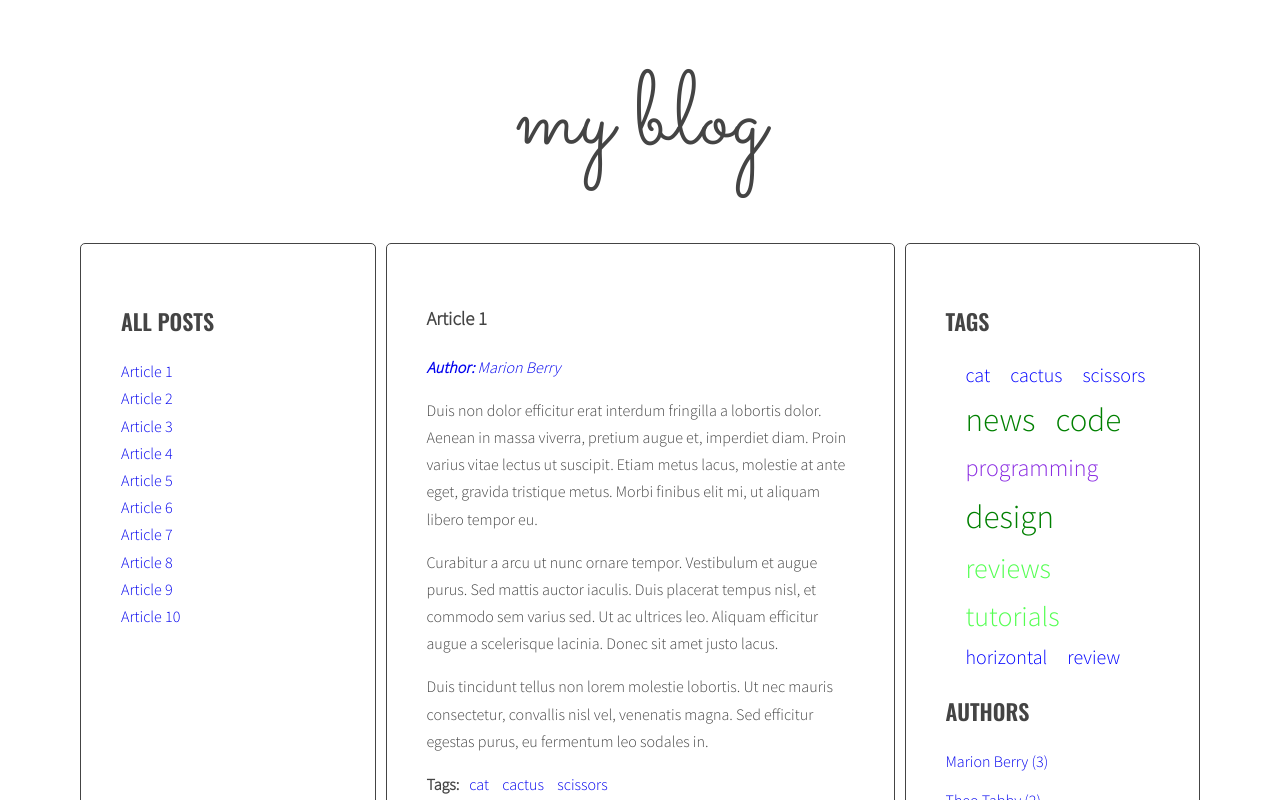
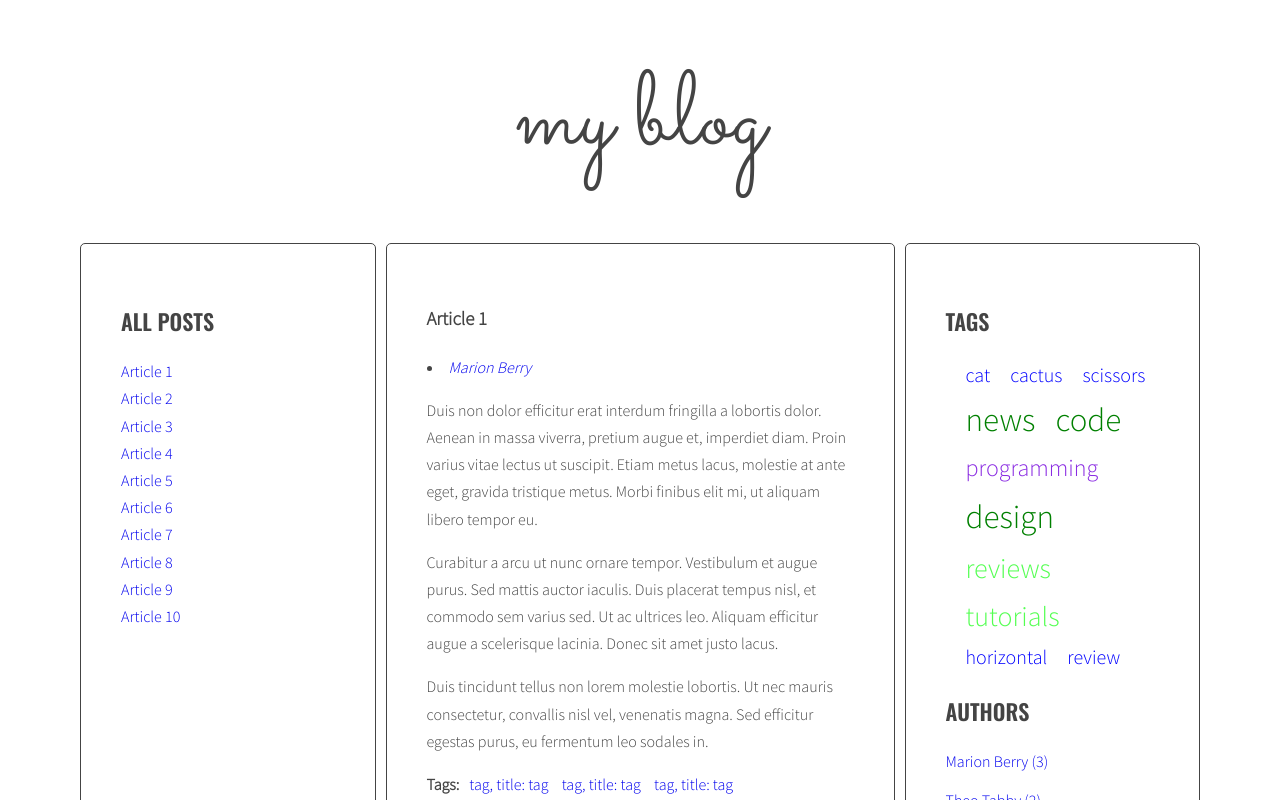
Before and after one commit to BartoszMalolepszy/javascript-blog, a website: page index.html in a window 1280 px wide. Shown: the top 800 px of the page. Drawn offline with nearby package versions, Linux system fonts and the light colour scheme.

Commit message:
7.4 fix 3 js corected

```diff
--- a/index.html
+++ b/index.html
@@ -366,10 +366,10 @@
   </script>
 
   <script id="template-author-cloud-link" type="text/x-handlebars-template">
-      {{#each authors}}
-      <li><a href="#author-{{author}}" class="{{ className}}">{{ author }} ({{count}})</a></li>
-      {{/each}}
-  </script>
+    {{#each authors}}
+    <li><a href="#author-{{author}}">{{ author }} ({{count}})</a></li>
+    {{/each}}
+</script>
 
   <script id="template-author-link" type="text/x-handlebars-template">
   <li><a href="#author-{{ id }}"><span>{{ title }}</span></a></li>
--- a/js/script.js
+++ b/js/script.js
@@ -1,15 +1,23 @@
 'use strict';
 const templates = {
-  tagLink: Handlebars.compile(document.querySelector('#template-tag-link').innerHTML),
+  tagLink: Handlebars.compile(
+    document.querySelector('#template-tag-link').innerHTML
+  ),
 
-  authorLink: Handlebars.compile(document.querySelector('#template-author-link').innerHTML),
+  authorLink: Handlebars.compile(
+    document.querySelector('#template-author-link').innerHTML
+  ),
 
   articleLink: Handlebars.compile(
     document.querySelector('#template-article-link').innerHTML
   ),
 
-  tagCloudLink: Handlebars.compile(document.querySelector('#template-tag-cloud-link').innerHTML),
-  authorCloudLink: Handlebars.compile(document.querySelector('#template-author-cloud-link').innerHTML),
+  tagCloudLink: Handlebars.compile(
+    document.querySelector('#template-tag-cloud-link').innerHTML
+  ),
+  authorCloudLink: Handlebars.compile(
+    document.querySelector('#template-author-cloud-link').innerHTML
+  ),
 };
 
 const titleClickHandler = function (event) {
@@ -157,9 +165,9 @@ function generateTags() {
     for (let tag of articelTagsArray) {
       /* generate HTML of the link with handlebers */
 
-      const linkHTMLData = { id: 'tag-' + tag, title: tag };
+      const linkHTMLData = { id: 'tag, title: tag' };
 
-      const linkHTML = templates.articleLink(linkHTMLData);
+      const linkHTML = templates.tagLink(linkHTMLData);
 
       /* add generated code to html variable */
 
@@ -295,7 +303,7 @@ const generateAuthors = function () {
     const articleAuthor = article.getAttribute('data-author');
     articleAuthor;
 
-    /* generate HTML of the link */
+    /* generate HTML of the link - kod JS, który sam generuje cały kod linków do autorów: */
 
     const authorHTML =
       '<a href="#author-' +
@@ -317,7 +325,11 @@ const generateAuthors = function () {
     /* add generated code to html variable */
     console.log(authorHTML);
 
-    authorWraper.innerHTML = authorHTML;
+    //authorWraper.innerHTML = authorHTML; wykorzystanie szablonów do wstawienia w plasceholder'y
+    authorWraper.innerHTML = templates.authorLink({
+      title: articleAuthor,
+      id: articleAuthor,
+    });
   }
   /*find list of authors in right column */
   const authorList = document.querySelector(optAuthorsListSelector);
```
